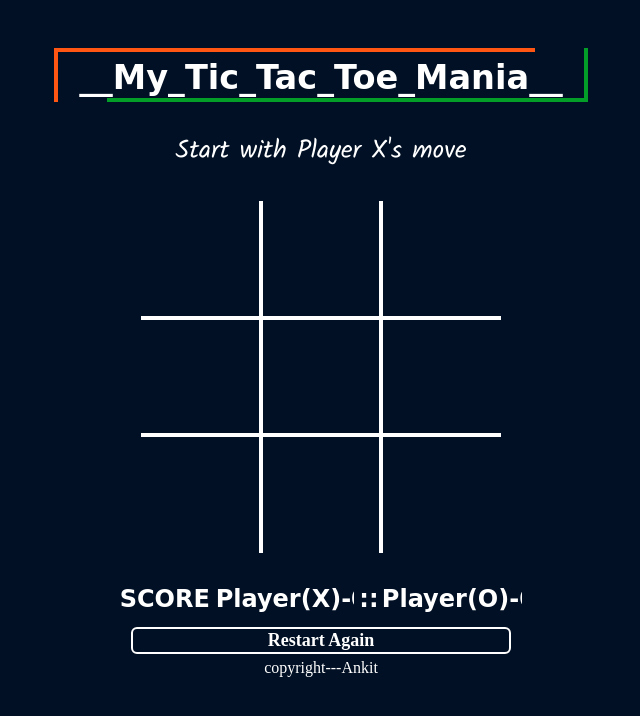
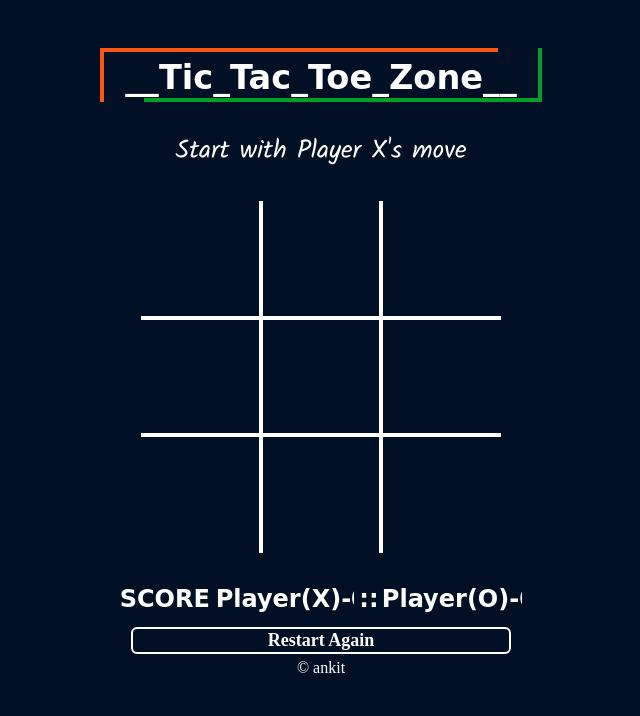
Before and after one commit to ankitkr0051/tic-tac-toe, a plain HTML site: page index.html in a window 1280 px wide. Shown: the whole page, without its empty margins (319-959 px from the left). Drawn offline with Linux system fonts and the light colour scheme; a web font is replaced by a local one.

Commit message:
copyright

```diff
--- a/index.html
+++ b/index.html
@@ -19,7 +19,7 @@
 
       <div class="gameContainer">
         <div class="heading">
-          <h1>__My_Tic_Tac_Toe_Mania__</h1>
+          <h1>__Tic_Tac_Toe_Zone__</h1>
           <div id="bt"></div>
           <div id="bd"></div>
           <div id="bl"></div>
@@ -50,7 +50,7 @@
         <div class="reset-container">
         <button id="reset">Restart Again</button>
       </div>
-        <p id="copy">copyright---Ankit</p>
+        <p id="copy">&#169 ankit</p>
       </div>
     </main>
     <script src="script.js"></script>
```
